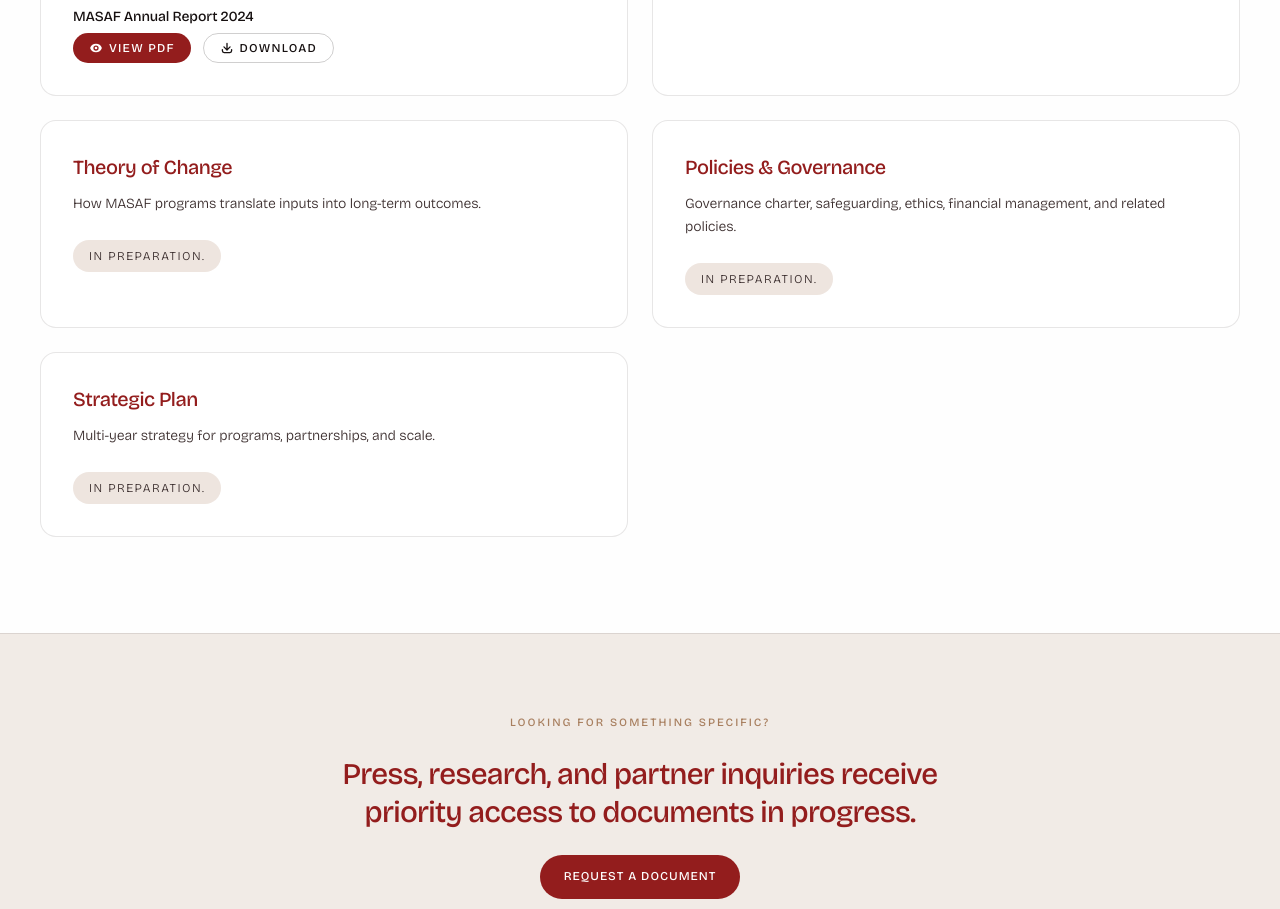
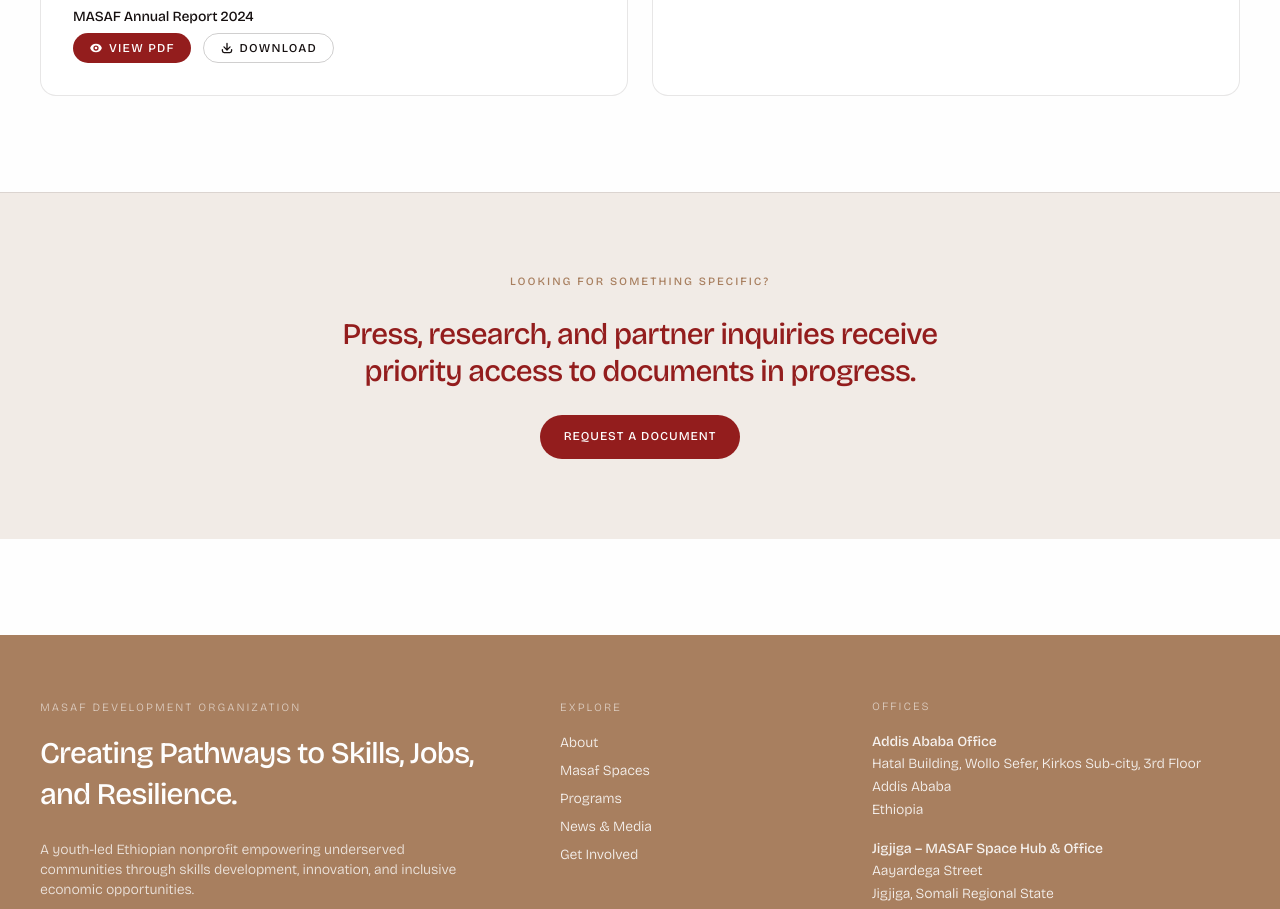
Before and after one commit to tonysobrano/masaf-development-org, a Next.js app in the folder masaf-site/: page /news in a window 1280 px wide. Shown: the part 5620-6529 px from the top of the page. Built offline with nearby package versions, Linux system fonts and the light colour scheme.

Commit message:
Remove in-preparation resource categories

```diff
--- a/masaf-site/src/content/site.ts
+++ b/masaf-site/src/content/site.ts
@@ -831,22 +831,6 @@ export const resources = {
         },
       ],
     },
-    {
-      title: "Theory of Change",
-      description: "How MASAF programs translate inputs into long-term outcomes.",
-      status: "In preparation.",
-    },
-    {
-      title: "Policies & Governance",
-      description:
-        "Governance charter, safeguarding, ethics, financial management, and related policies.",
-      status: "In preparation.",
-    },
-    {
-      title: "Strategic Plan",
-      description: "Multi-year strategy for programs, partnerships, and scale.",
-      status: "In preparation.",
-    },
   ],
 };
 
```
